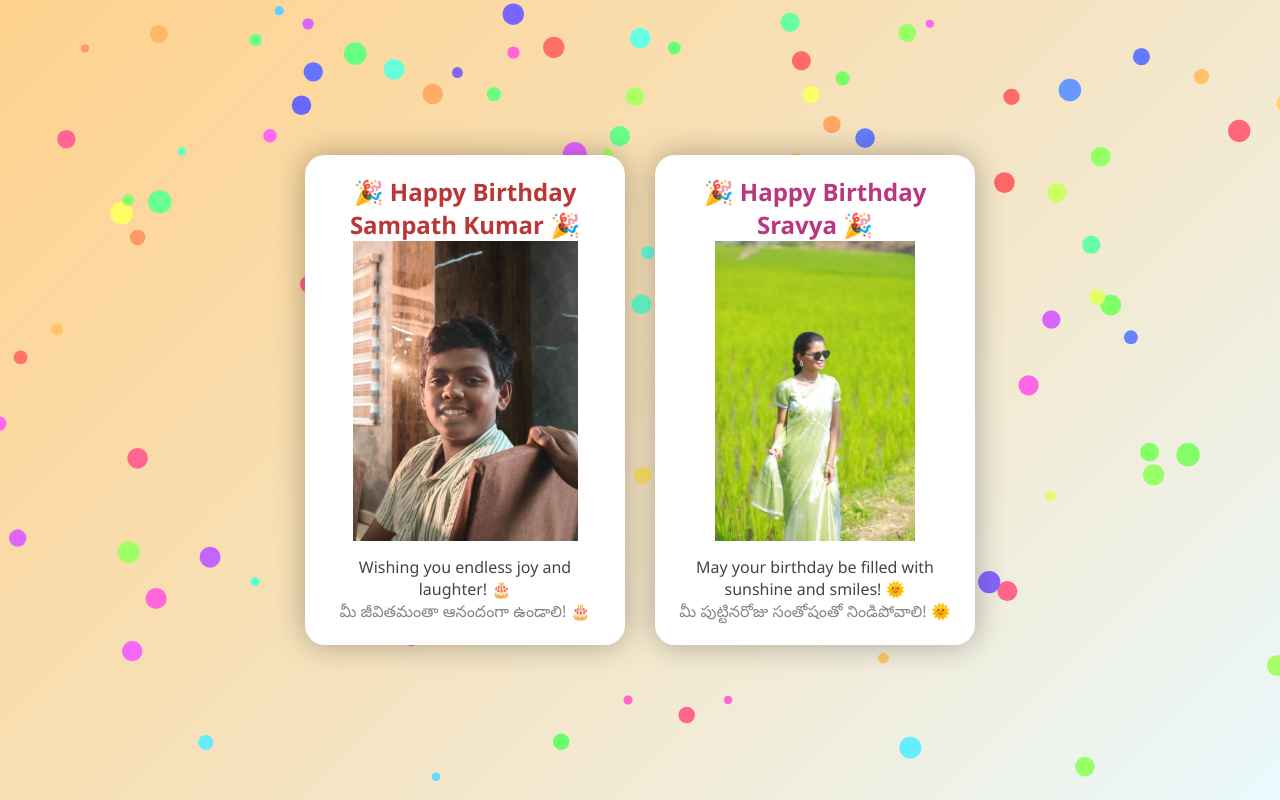
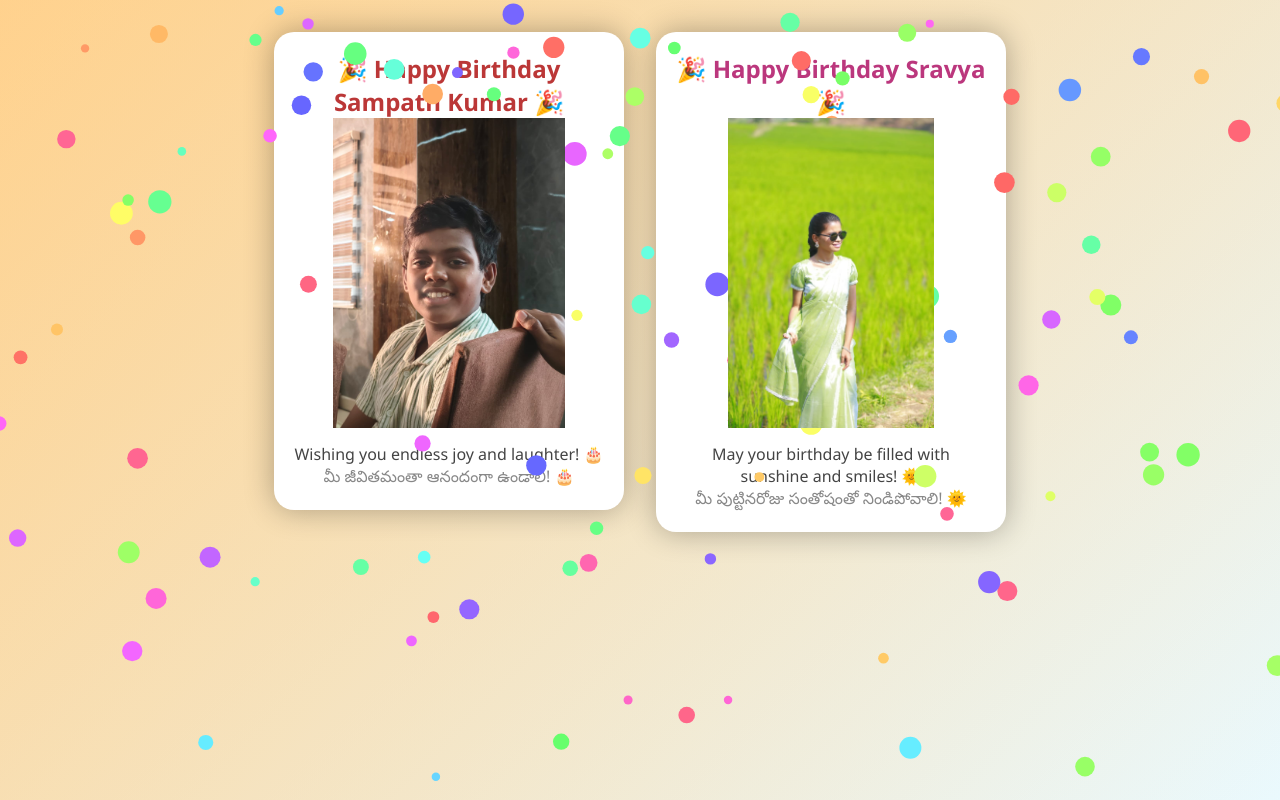
Before and after one commit to Rohith723/birthday-page, a plain HTML site: page index.html in a window 1280 px wide. Both pictures are taken after a click on the button "Launch". Drawn offline with Linux system fonts and the light colour scheme.

Commit message:
Update index.html

```diff
--- a/index.html
+++ b/index.html
@@ -11,7 +11,7 @@
       box-sizing: border-box;
     }
 
-    body, html {
+    html, body {
       height: 100%;
       font-family: 'Segoe UI', sans-serif;
       background: linear-gradient(135deg, #ffbb556c, #6cd5f513);
@@ -25,9 +25,7 @@
       height: 100vh;
       flex-direction: column;
       text-align: center;
-      color: #000000;
-      z-index: 1;
-      position: relative;
+      padding: 1rem;
     }
 
     .launch-btn {
@@ -48,18 +46,14 @@
 
     .birthday-container {
       display: none;
-      position: absolute;
-      top: 50%;
-      left: 50%;
-      transform: translate(-50%, -50%);
-      animation: fadeIn 1s ease-in;
+      flex-wrap: wrap;
+      justify-content: center;
+      align-items: flex-start;
+      gap: 2rem;
+      padding: 2rem;
+      overflow-y: auto;
+      max-height: 100vh;
       z-index: 2;
-      gap: 30px;
-    }
-
-    @keyframes fadeIn {
-      from { opacity: 0; transform: translate(-50%, -50%) scale(0.8); }
-      to { opacity: 1; transform: translate(-50%, -50%) scale(1); }
     }
 
     .card {
@@ -67,24 +61,27 @@
       border-radius: 20px;
       box-shadow: 0 0 30px rgba(0, 0, 0, 0.3);
       padding: 20px;
-      width: 320px;
+      width: clamp(280px, 40vw, 350px);
       text-align: center;
       animation: bounceIn 1s ease;
     }
 
-    @keyframes bounceIn {
-      0% { transform: scale(0.8); opacity: 0; }
-      100% { transform: scale(1); opacity: 1; }
+    .image-wrapper {
+      position: relative;
+      width: 100%;
+      aspect-ratio: 1/1;
+      overflow: hidden;
+      margin-bottom: 15px;
     }
 
     .slideshow-img {
       width: 100%;
-  max-height: 300px;
-  object-fit: contain; /* 👈 Change this */
+      height: 100%;
+      object-fit: contain;
+      position: absolute;
+      opacity: 0;
+      transition: opacity 1s ease-in-out;
       border-radius: 15px;
-  opacity: 0;
-  position: absolute;
-  transition: opacity 1s ease-in-out;
     }
 
     .slideshow-img.active {
@@ -92,16 +89,8 @@
       position: relative;
     }
 
-    .image-wrapper {
-  position: relative;
-  width: 100%;
-  max-height: 300px;
-  overflow: hidden;
-  margin-bottom: 15px;
-}
-
     .quote {
-      font-size: 16px;
+      font-size: 1rem;
       color: #444;
     }
 
@@ -112,17 +101,42 @@
       pointer-events: none;
       z-index: 0;
     }
+
+    @keyframes bounceIn {
+      0% { transform: scale(0.8); opacity: 0; }
+      100% { transform: scale(1); opacity: 1; }
+    }
+
+    @media (max-width: 768px) {
+      .card {
+        width: 90%;
+      }
+    }
+
+    @media (min-width: 1500px) {
+      .card {
+        width: 25vw;
+      }
+    }
   </style>
 </head>
 <body>
 
 <canvas id="confetti-canvas"></canvas>
 
+<!-- Audio Player (hidden) -->
+<audio id="happy-birthday" preload="auto">
+  <source src="birthday-song.mp3" type="audio/mpeg" />
+  Your browser does not support the audio element.
+</audio>
+
+<!-- Landing Section -->
 <div class="center" id="landing">
-  <h1>🎉 Happy Birthday 🎉</h1>
+  <h1 style="font-size: 2.2rem;">🎉 Happy Birthday 🎉</h1>
   <button class="launch-btn" onclick="launchPage()">Launch</button>
 </div>
 
+<!-- Cards Section -->
 <div class="birthday-container" id="birthdayContent">
   <!-- Person 1 -->
   <div class="card">
@@ -134,7 +148,6 @@
     </div>
   </div>
 
-
   <!-- Person 2 -->
   <div class="card">
     <h2 style="color:#bb377d;">🎉 Happy Birthday Sravya 🎉</h2>
@@ -144,11 +157,11 @@
       <span style="color: #888;">మీ పుట్టినరోజు సంతోషంతో నిండిపోవాలి! 🌞</span>
     </div>
   </div>
-
+</div>
 
 <script>
   const images1 = ["1.jpg", "2.jpg", "3.jpg", "4.jpg", "5.jpg", "14.jpg", "6.jpg", "7.jpg", "8.jpg", "16.jpg", "15.jpg"];
-  const images2 = ["9.jpg", "10.jpg", "11.jpg", "12.jpg", "13.jpg", "14.jpg", "15.jpg","17.jpg"];
+  const images2 = ["9.jpg", "10.jpg", "11.jpg", "12.jpg", "13.jpg", "14.jpg", "15.jpg", "17.jpg"];
 
   function launchPage() {
     document.getElementById('landing').style.display = 'none';
@@ -156,7 +169,13 @@
     startConfetti();
     startSlideshow('imageWrapper1', images1);
     startSlideshow('imageWrapper2', images2);
-    document.getElementById('happy-birthday').play(); // 🎵 Play birthday song
+
+    // Play audio after user interaction
+    const song = document.getElementById('happy-birthday');
+    song.volume = 0.5;
+    song.play().catch(err => {
+      console.warn("Audio playback was blocked by browser:", err);
+    });
   }
 
   function startSlideshow(wrapperId, images) {
```
Lines whose indentation alone changed are shown as unchanged.
